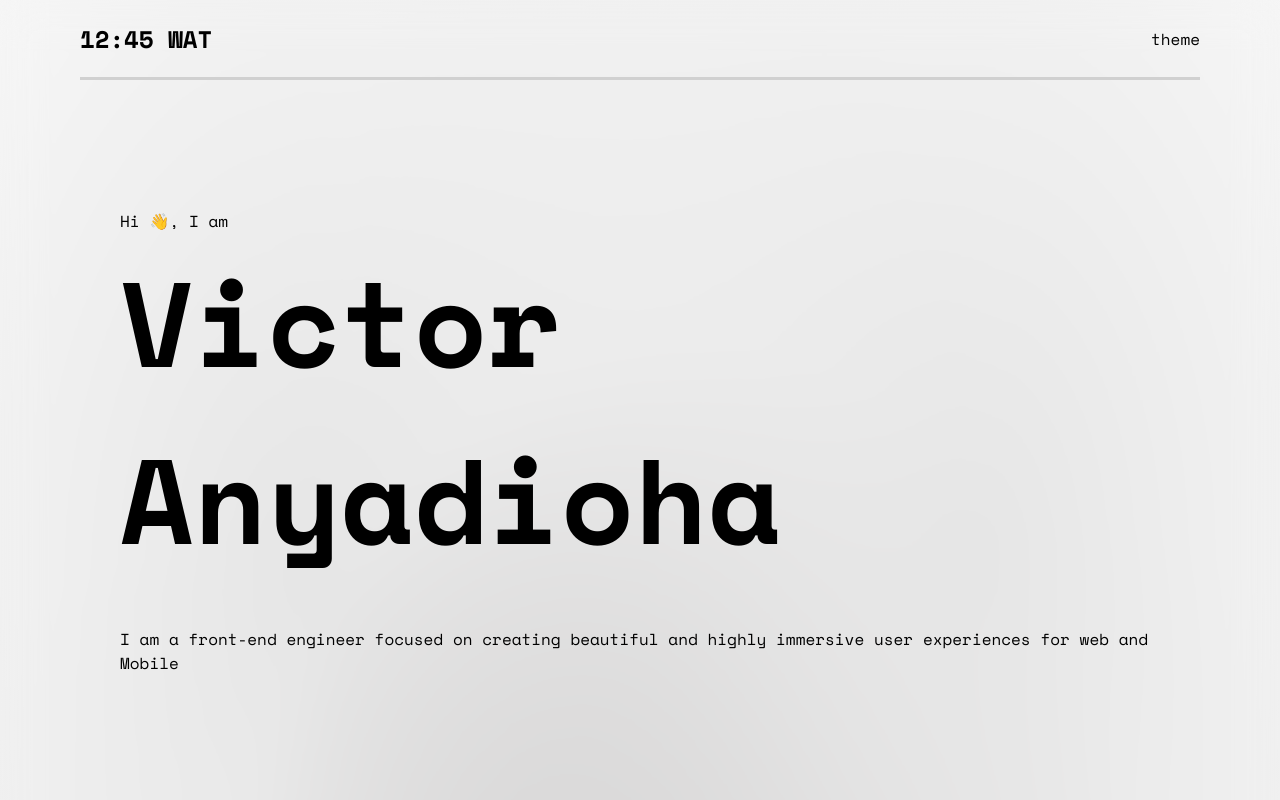
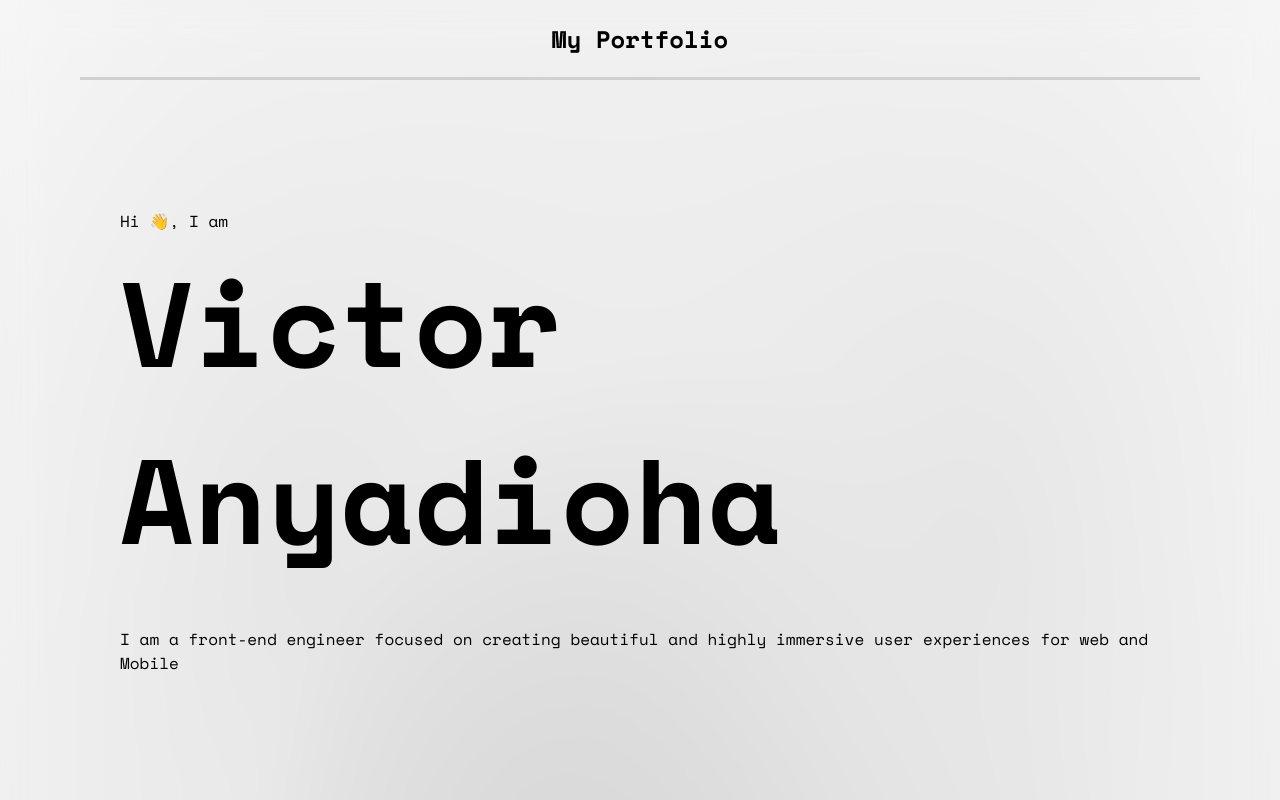
Before and after one commit to vanyadioha/portfolio-v1, a Next.js app: page / in a window 1280 px wide. Shown: the top 800 px of the page. Built offline with nearby package versions, Linux system fonts and the light colour scheme.

Commit message:
Style: Minor style changes to footer and Navbar

```diff
--- a/src/components/reuseables/Footer.jsx
+++ b/src/components/reuseables/Footer.jsx
@@ -7,7 +7,7 @@ const StyledFooter = styled.footer`
     max-width: 153.6rem;
     padding: 2rem 0;
     position: absolute;
-    bottom: 0;
+    /* bottom: 0; */
     left: 50%;
     transform: translateX(-50%);
     border-top: .3rem solid #d0d0d0;
--- a/src/components/reuseables/Nav.jsx
+++ b/src/components/reuseables/Nav.jsx
@@ -9,11 +9,18 @@ const StyledNav = styled.nav`
     top: 0;
     left: 50%;
     transform: translateX(-50%);
-    text-align: center;
+    /* background-color: #f0f0f0; */
+    backdrop-filter: blur(2rem);
+    /* text-align: center; */
+    display: grid;
+    place-items: center;
     border-bottom: .3rem solid #d0d0d0;
-    display: flex;
+    /* display: flex;
     justify-content: space-between;
-    align-items: center;
+    align-items: center; */
+    h1 {
+
+    }
     @media only screen and (max-width: 480px){
         width: calc(100% - 4rem);
     }
@@ -22,12 +29,13 @@ const StyledNav = styled.nav`
 const Nav = () => {
     return (
         <StyledNav>
-            <div className='clock-container'>
+            <h1>My Portfolio</h1>
+            {/* <div className='clock-container'>
                 <h1>{'12:45'} WAT</h1>
             </div>
             <div className='theme-pill-container'>
                 theme
-            </div>
+            </div> */}
         </StyledNav>
     )
 }
```
